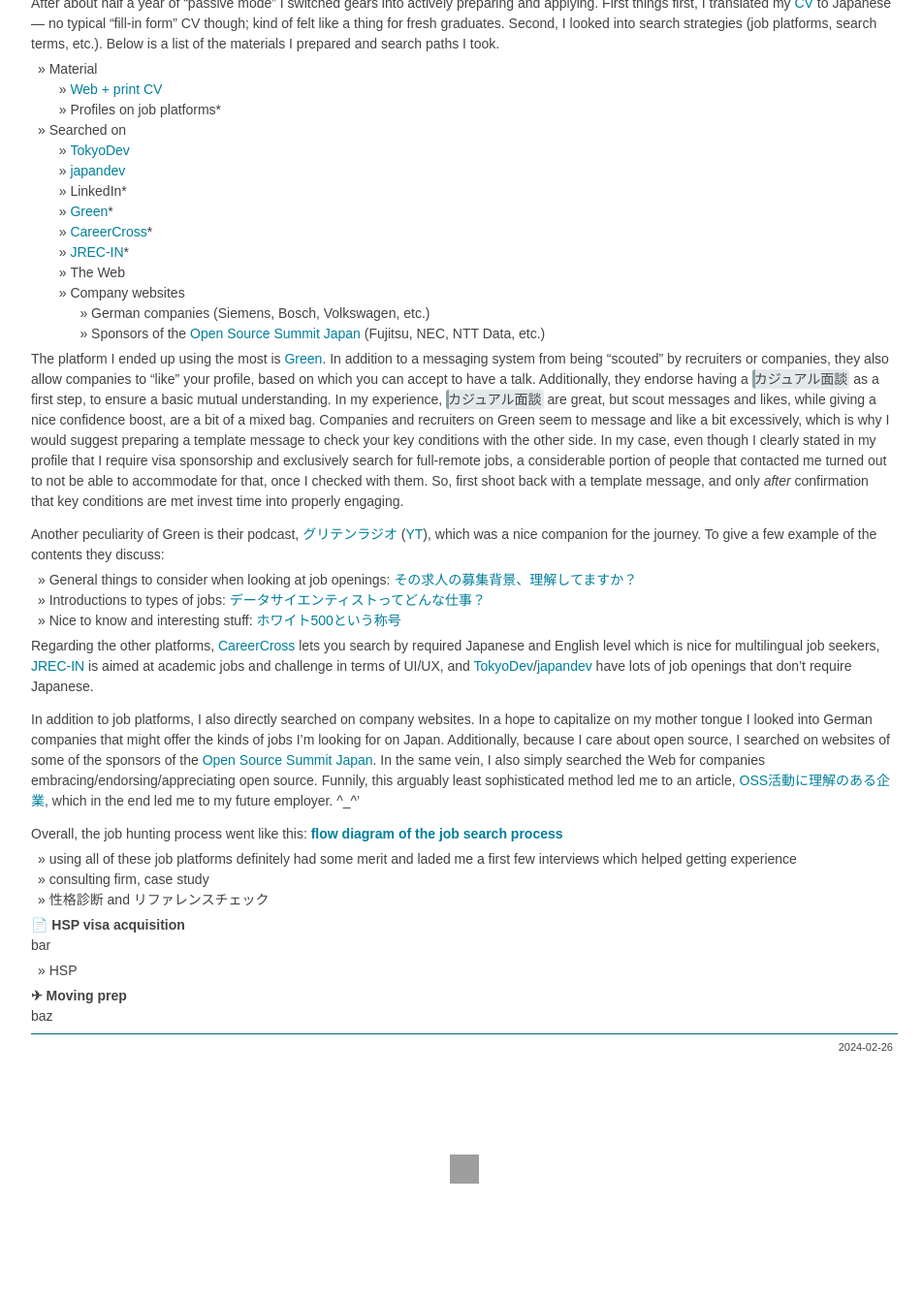
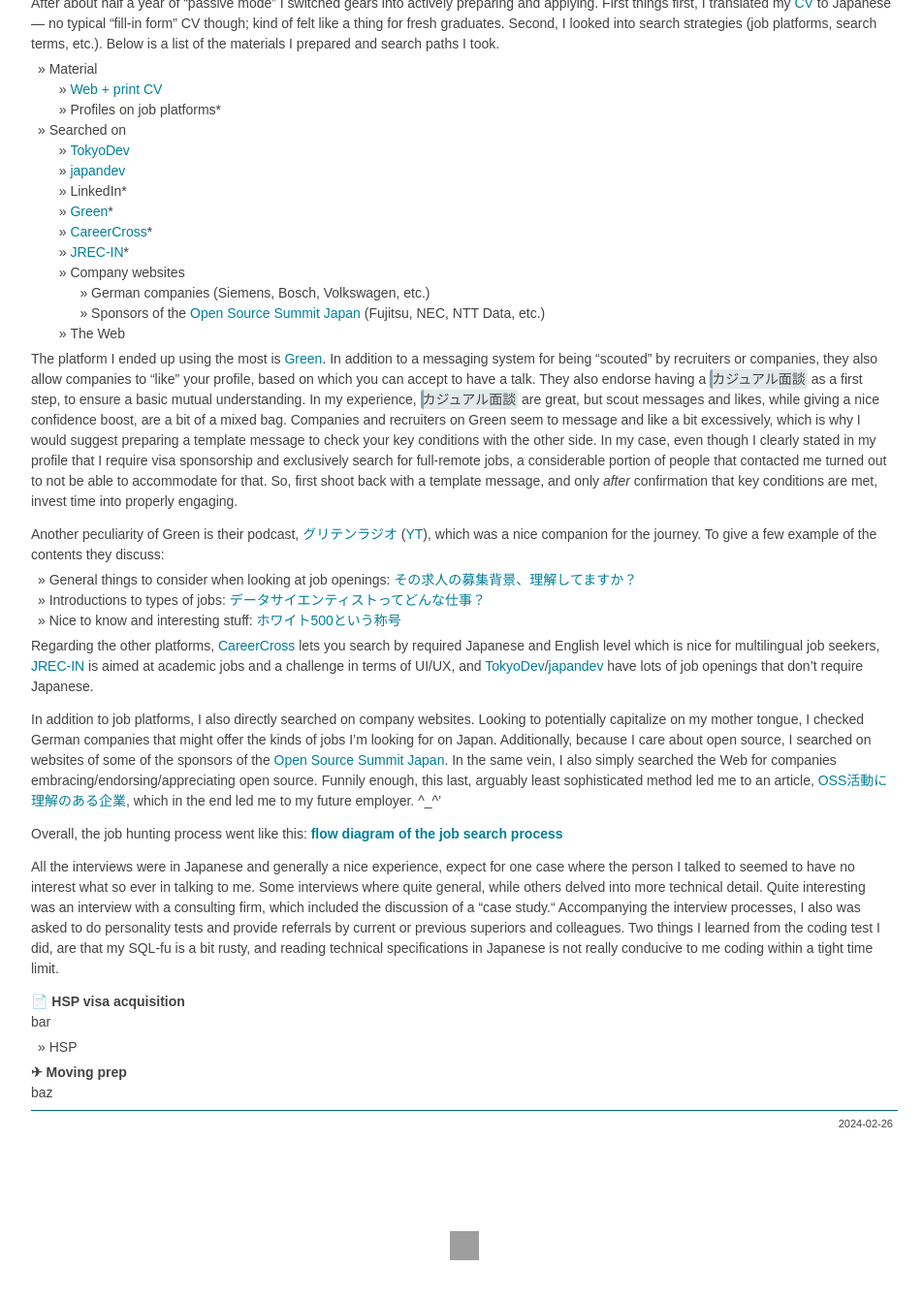
Before and after one commit to IllDepence/sirtetris.com_2021_jekyll, a Jekyll site: the page built from _posts/2024-02-26-xxxxxxxy.md, in a window 1280 px wide and 1400 px high, scrolled down 1166 px. Shown: the top 1339 px of the window at 97% size, without its empty margins (161-1113 px from the left). Built offline with Jekyll 4.4.1, drawn with Linux system fonts in a browser that asks for light colours; grey boxes are pictures that could not be loaded.

Commit message:
work on WIP blog posts

```diff
--- a/_posts/2024-02-26-xxxxxxxy.md
+++ b/_posts/2024-02-26-xxxxxxxy.md
@@ -42,12 +42,12 @@ After about half a year of “passive mode” I switched gears into actively pre
     * [Green](https://www.green-japan.com/)*
     * [CareerCross](https://www.careercross.com/)*
     * [JREC-IN](https://jrecin.jst.go.jp/)*
-    * The Web
     * Company websites
         * German companies (Siemens, Bosch, Volkswagen, etc.)
         * Sponsors of the [Open Source Summit Japan](https://events.linuxfoundation.org/open-source-summit-japan/) (Fujitsu, NEC, NTT Data, etc.) <!-- http://web.archive.org/web/20231130075451/https://events.linuxfoundation.org/open-source-summit-japan/#post-185989 -->
+    * The Web
 
-The platform I ended up using the most is [Green](https://www.green-japan.com/). In addition to a messaging system from being “scouted” by recruiters or companies, they also allow companies to “like” your profile, based on which you can accept to have a talk. Additionally, they endorse having a <span class="mixlang"><span class="swap" swap="casual talk"><span class="inner">カジュアル面談</span></span></span> as a first step, to ensure a basic mutual understanding. In my experience, <span class="mixlang"><span class="swap" swap="casual talks"><span class="inner">カジュアル面談</span></span></span> are great, but scout messages and likes, while giving a nice confidence boost, are a bit of a mixed bag. Companies and recruiters on Green seem to message and like a bit excessively, which is why I would suggest preparing a template message to check your key conditions with the other side. In my case, even though I clearly stated in my profile that I require visa sponsorship and exclusively search for full-remote jobs, a considerable portion of people that contacted me turned out to not be able to accommodate for that, once I checked with them. So, first shoot back with a template message, and only *after* confirmation that key conditions are met invest time into properly engaging.
+The platform I ended up using the most is [Green](https://www.green-japan.com/). In addition to a messaging system for being “scouted” by recruiters or companies, they also allow companies to “like” your profile, based on which you can accept to have a talk. They also endorse having a <span class="mixlang"><span class="swap" swap="casual talk"><span class="inner">カジュアル面談</span></span></span> as a first step, to ensure a basic mutual understanding. In my experience, <span class="mixlang"><span class="swap" swap="casual talks"><span class="inner">カジュアル面談</span></span></span> are great, but scout messages and likes, while giving a nice confidence boost, are a bit of a mixed bag. Companies and recruiters on Green seem to message and like a bit excessively, which is why I would suggest preparing a template message to check your key conditions with the other side. In my case, even though I clearly stated in my profile that I require visa sponsorship and exclusively search for full-remote jobs, a considerable portion of people that contacted me turned out to not be able to accommodate for that. So, first shoot back with a template message, and only *after* confirmation that key conditions are met, invest time into properly engaging.
 
 Another peculiarity of Green is their podcast, [グリテンラジオ](https://www.green-japan.com/contents/guriten_radio) ([YT](https://www.youtube.com/@guriten_radio)), which was a nice companion for the journey. To give a few example of the contents they discuss:
 
@@ -55,16 +55,13 @@ Another peculiarity of Green is their podcast, [グリテンラジオ](https://w
 * Introductions to types of jobs: [データサイエンティストってどんな仕事？](https://stand.fm/episodes/60b42f12a9cdfb1ccf71ff00)
 * Nice to know and interesting stuff: [ホワイト500という称号](https://stand.fm/episodes/6559617d96ef49197f7c856e)
 
-Regarding the other platforms, [CareerCross](https://www.careercross.com/) lets you search by required Japanese and English level which is nice for multilingual job seekers, [JREC-IN](https://jrecin.jst.go.jp/) is aimed at academic jobs and challenge in terms of UI/UX, and [TokyoDev](https://www.tokyodev.com/)/[japandev](https://japan-dev.com/) have lots of job openings that don’t require Japanese.
+Regarding the other platforms, [CareerCross](https://www.careercross.com/) lets you search by required Japanese and English level which is nice for multilingual job seekers, [JREC-IN](https://jrecin.jst.go.jp/) is aimed at academic jobs and a challenge in terms of UI/UX, and [TokyoDev](https://www.tokyodev.com/)/[japandev](https://japan-dev.com/) have lots of job openings that don’t require Japanese.
 
-In addition to job platforms, I also directly searched on company websites. In a hope to capitalize on my mother tongue I looked into German companies that might offer the kinds of jobs I’m looking for on Japan. Additionally, because I care about open source, I searched on websites of some of the sponsors of the [Open Source Summit Japan](https://events.linuxfoundation.org/open-source-summit-japan/). In the same vein, I also simply searched the Web for companies embracing/endorsing/appreciating open source. Funnily, this arguably least sophisticated method led me to an article, [OSS活動に理解のある企業](https://findy-code.io/pick-up/articles/understanding-of-oss_2), which in the end led me to my future employer. ^_^'
+In addition to job platforms, I also directly searched on company websites. Looking to potentially capitalize on my mother tongue, I checked German companies that might offer the kinds of jobs I’m looking for on Japan. Additionally, because I care about open source, I searched on websites of some of the sponsors of the [Open Source Summit Japan](https://events.linuxfoundation.org/open-source-summit-japan/). In the same vein, I also simply searched the Web for companies embracing/endorsing/appreciating open source. Funnily enough, this last, arguably least sophisticated method led me to an article, [OSS活動に理解のある企業](https://findy-code.io/pick-up/articles/understanding-of-oss_2), which in the end led me to my future employer. ^_^'
 
 Overall, the job hunting process went like this: [**flow diagram of the job search process**](/assets/img/blog/shyuukatsu_2024_sankey.png)
 
-* using all of these job platforms definitely had some merit and laded me a first few interviews which helped getting experience
-* consulting firm, case study
-* 性格診断 and リファレンスチェック
-
+All the interviews were in Japanese and generally a nice experience, expect for one case where the person I talked to seemed to have no interest what so ever in talking to me. Some interviews where quite general, while others delved into more technical detail. Quite interesting was an interview with a consulting firm, which included the discussion of a “case study.“ Accompanying the interview processes, I also was asked to do personality tests and provide referrals by current or previous superiors and colleagues. Two things I learned from the coding test I did, are that my SQL-fu is a bit rusty, and reading technical specifications in Japanese is not really conducive to me coding within a tight time limit.
 
 **📄 HSP visa acquisition**
 bar
```
Also changed, not shown: _posts/2023-09-30-xxxxxxxx.md (+10 -2 lines), assets/img/blog/battaahurii.jpg (added), assets/img/blog/full_steam_ahead.jpg (added), assets/img/blog/korean_02.jpg (added).
